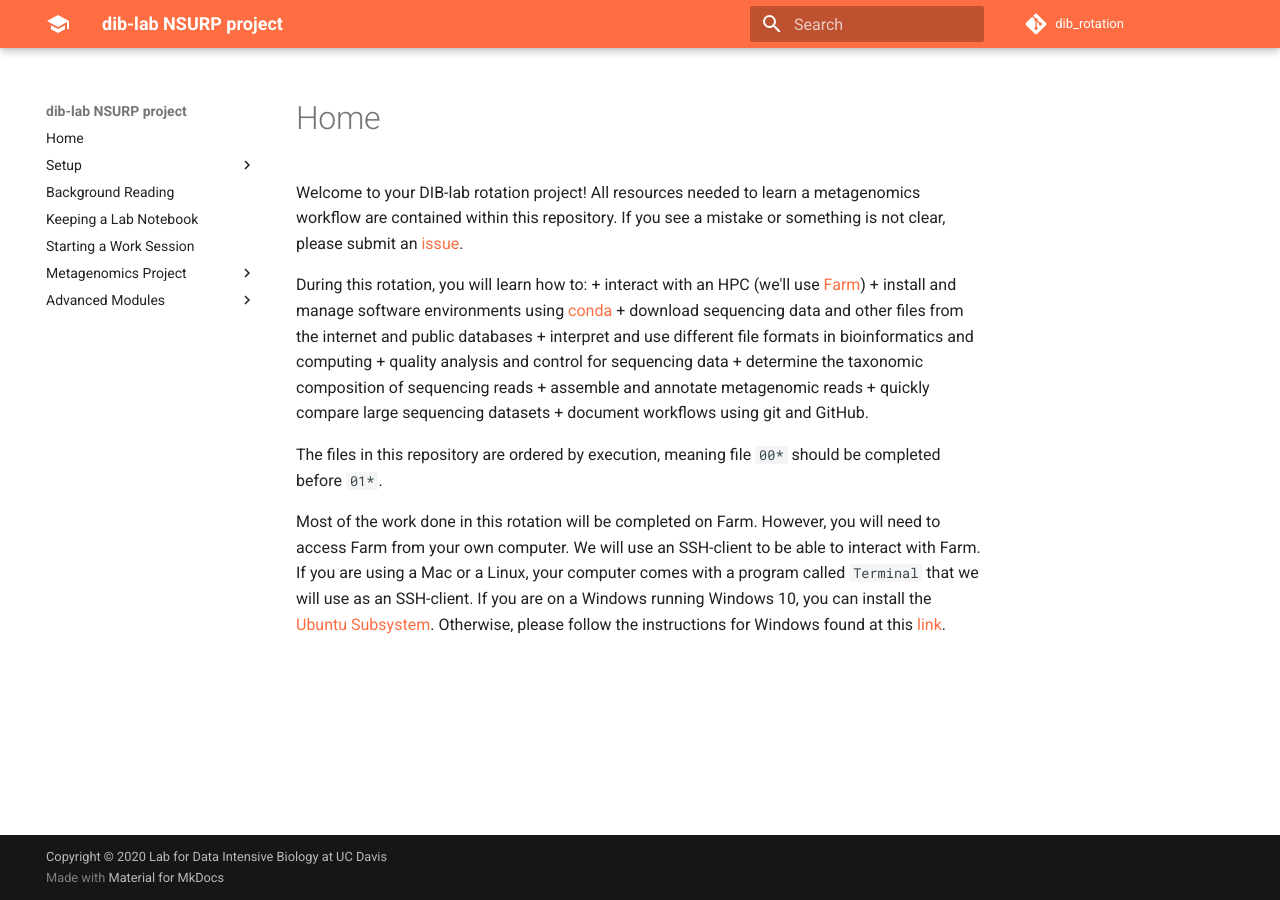
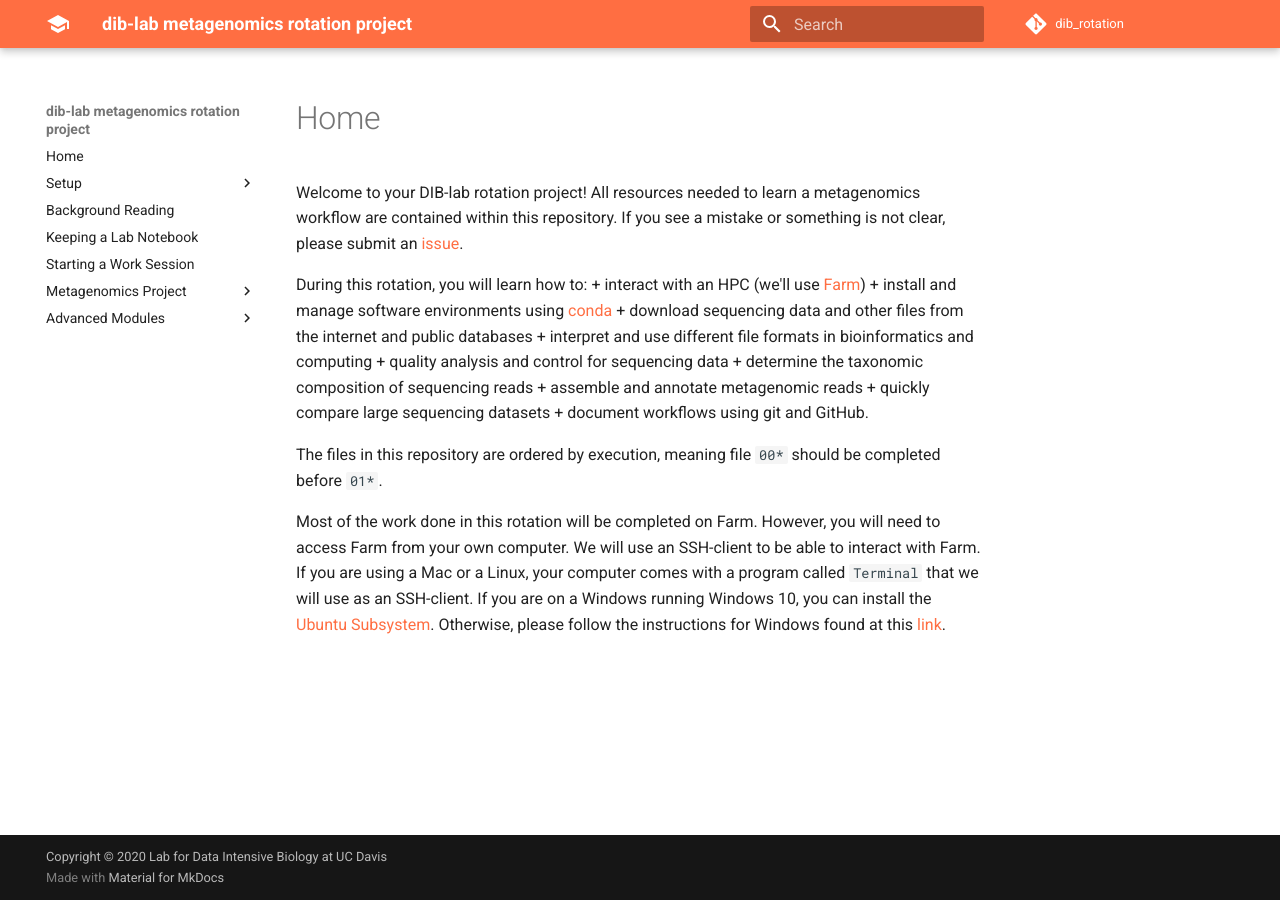
Before and after one commit to dib-lab/dib_rotation, an MkDocs documentation site: the page built from doc/index.md, in a window 1280 px wide. Built offline with MkDocs 1.6.1 and Material for MkDocs 9.7.7, drawn with Linux system fonts in a browser that asks for light colours; comment, search, counter and statistics services are not loaded.

Commit message:
fix title

```diff
--- a/mkdocs.yml
+++ b/mkdocs.yml
@@ -1,4 +1,4 @@
-site_name: dib-lab NSURP project
+site_name: dib-lab metagenomics rotation project
 site_url: http://dib-lab.github.io/dib_rotation/
 repo_name: dib_rotation
 repo_url: https://github.com/dib-lab/dib_rotation
```
